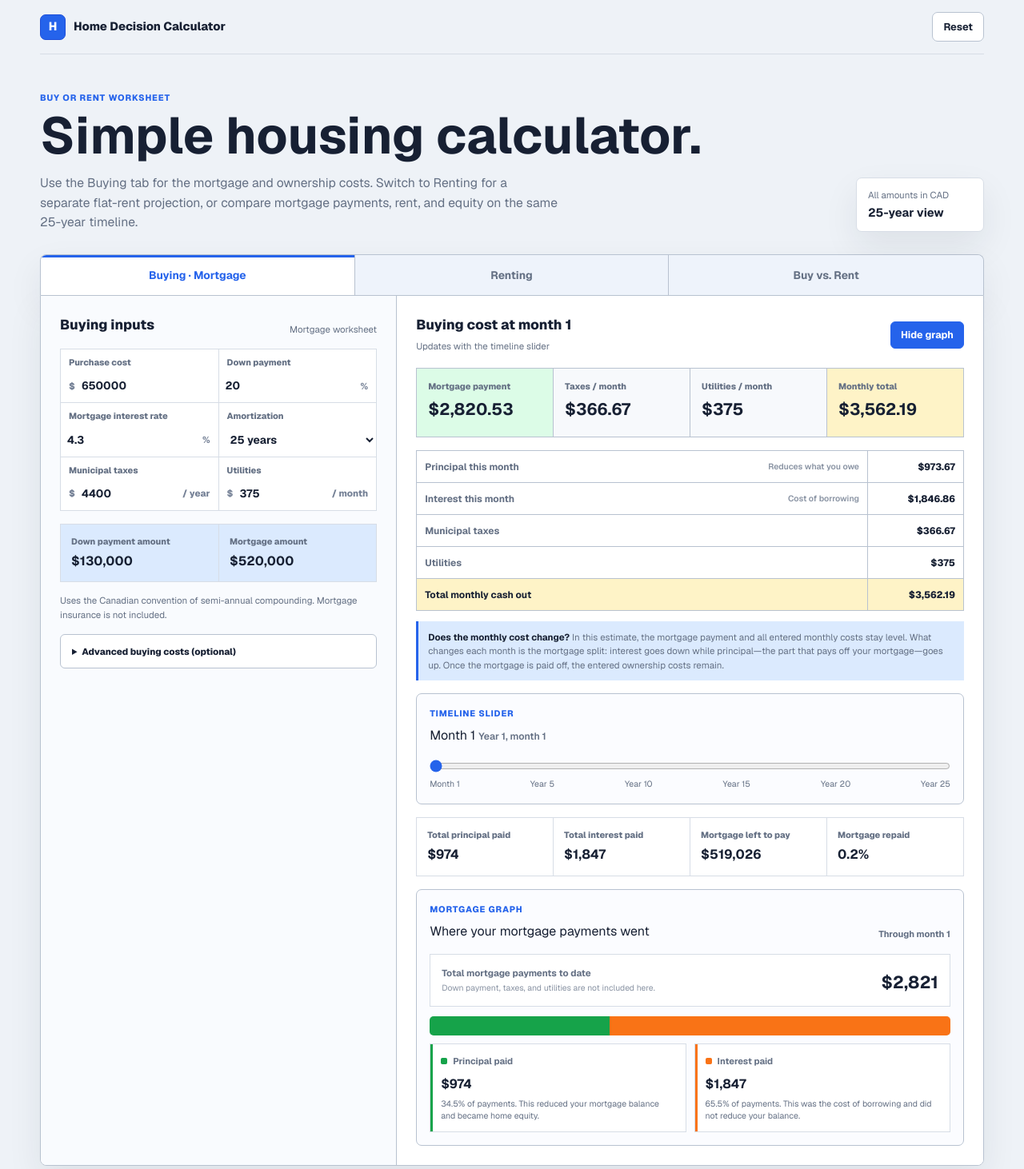
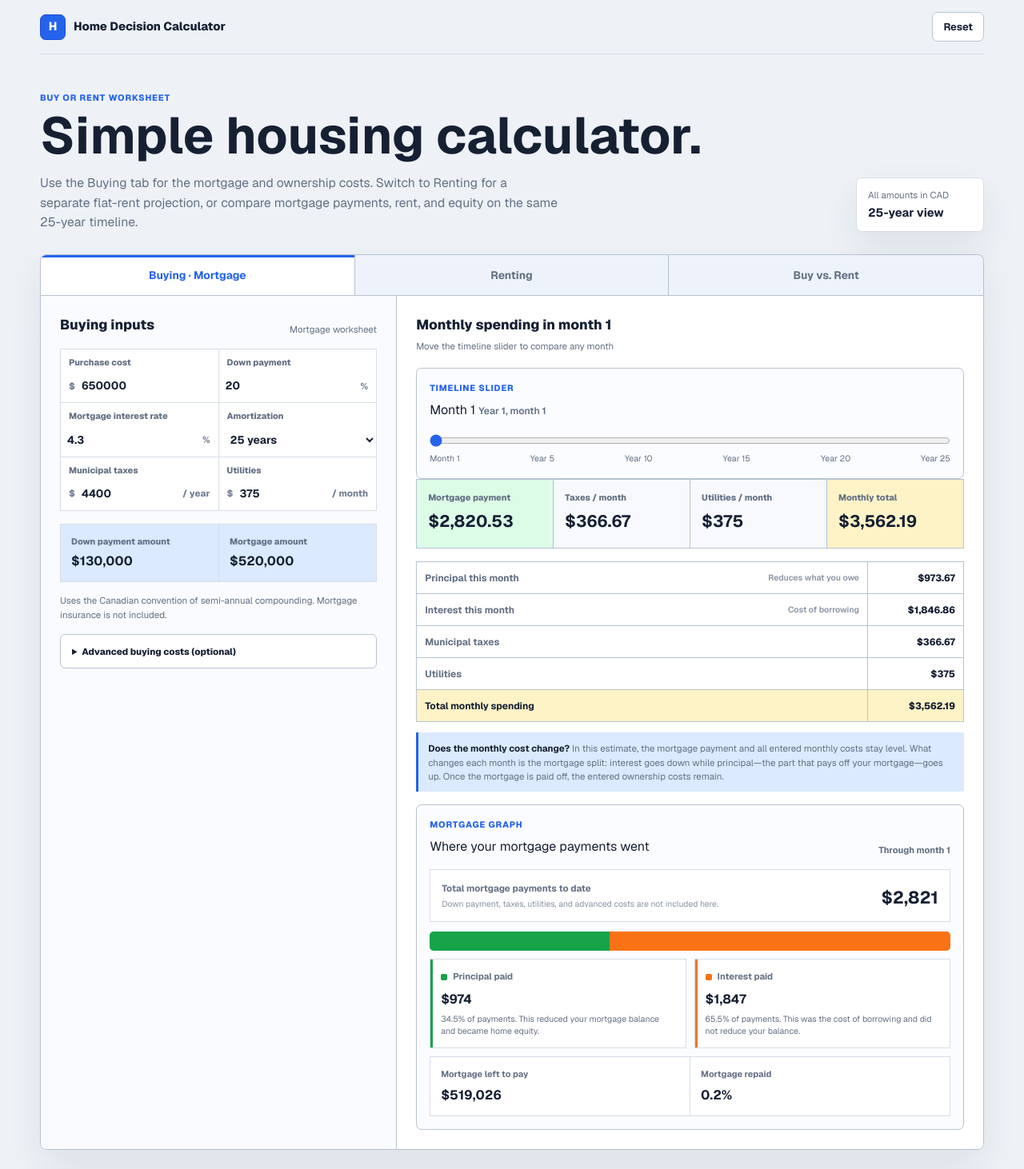
Before and after one commit to gerritsa/homevsbuy, a Next.js app: page / in a window 1280 px wide. Shown: the top 1462 px of the page at 80% size. Built offline with nearby package versions, Linux system fonts and the light colour scheme.

Commit message:
Streamline buying tab mortgage summary

```diff
--- a/app/globals.css
+++ b/app/globals.css
@@ -91,7 +91,6 @@ footer {
 }
 
 .reset-button,
-.graph-toggle,
 .tab {
   border: 1px solid var(--line-strong);
   background: white;
@@ -106,7 +105,6 @@ footer {
 }
 
 .reset-button:hover,
-.graph-toggle:hover,
 .tab:hover {
   border-color: var(--blue);
 }
@@ -407,19 +405,6 @@ footer {
   align-items: center;
 }
 
-.graph-toggle {
-  height: 34px;
-  padding: 0 12px;
-  border-radius: 6px;
-  font-size: 0.78rem;
-}
-
-.graph-toggle.active {
-  border-color: var(--blue);
-  background: var(--blue);
-  color: white;
-}
-
 .monthly-grid {
   display: grid;
   grid-template-columns: repeat(3, minmax(0, 1fr));
@@ -607,6 +592,37 @@ footer {
 }
 
 .selected-grid strong {
+  font-size: 1.02rem;
+}
+
+.mortgage-status-grid {
+  display: grid;
+  grid-template-columns: repeat(2, minmax(0, 1fr));
+  margin-top: 10px;
+  border-top: 1px solid var(--line);
+  border-left: 1px solid var(--line);
+}
+
+.mortgage-status-grid > div {
+  padding: 13px;
+  border-right: 1px solid var(--line);
+  border-bottom: 1px solid var(--line);
+  background: white;
+}
+
+.mortgage-status-grid span,
+.mortgage-status-grid strong {
+  display: block;
+}
+
+.mortgage-status-grid span {
+  color: var(--muted);
+  font-size: 0.68rem;
+  font-weight: 700;
+}
+
+.mortgage-status-grid strong {
+  margin-top: 7px;
   font-size: 1.02rem;
 }
 
@@ -1282,6 +1298,7 @@ footer {
   .formula-grid,
   .monthly-grid,
   .selected-grid,
+  .mortgage-status-grid,
   .payment-split-cards,
   .comparison-assumptions,
   .comparison-metrics {
--- a/app/page.tsx
+++ b/app/page.tsx
@@ -1,6 +1,6 @@
 "use client"
 
-import { useMemo, useState } from "react"
+import { useEffect, useMemo, useRef, useState } from "react"
 
 type CalculatorInputs = {
   purchasePrice: number
@@ -160,6 +160,15 @@ function NumberField({
   max?: number
   step?: number | "any"
 }) {
+  const [draftValue, setDraftValue] = useState(String(value))
+  const inputRef = useRef<HTMLInputElement>(null)
+
+  useEffect(() => {
+    if (document.activeElement !== inputRef.current) {
+      setDraftValue(String(value))
+    }
+  }, [value])
+
   return (
     <label className="field" htmlFor={id}>
       <span className="field-label">{label}</span>
@@ -170,10 +179,27 @@ function NumberField({
           inputMode="decimal"
           max={max}
           min={min}
-          onChange={(event) => onChange(Number(event.target.value))}
+          onBlur={() => {
+            if (draftValue.trim() === "") {
+              setDraftValue("0")
+              onChange(0)
+            }
+          }}
+          onChange={(event) => {
+            const nextValue = event.target.value
+            setDraftValue(nextValue)
+
+            if (nextValue !== "") {
+              const nextNumber = Number(nextValue)
+              if (Number.isFinite(nextNumber)) {
+                onChange(nextNumber)
+              }
+            }
+          }}
           step={step}
           type="number"
-          value={value}
+          ref={inputRef}
+          value={draftValue}
         />
         {suffix ? <span className="input-affix suffix">{suffix}</span> : null}
       </span>
@@ -249,7 +275,6 @@ export default function Home() {
   const [inputs, setInputs] = useState(initialInputs)
   const [activeTab, setActiveTab] = useState<"buy" | "rent" | "compare">("buy")
   const [selectedMonth, setSelectedMonth] = useState(1)
-  const [showGraph, setShowGraph] = useState(true)
   const [includeOwnerExtras, setIncludeOwnerExtras] = useState(true)
   const [includeDownPayment, setIncludeDownPayment] = useState(false)
 
@@ -393,7 +418,6 @@ export default function Home() {
   const resetCalculator = () => {
     setInputs(initialInputs)
     setSelectedMonth(1)
-    setShowGraph(true)
     setIncludeOwnerExtras(true)
     setIncludeDownPayment(false)
   }
@@ -597,19 +621,12 @@ export default function Home() {
             <section className="results-book" aria-live="polite">
               <div className="sheet-title results-title">
                 <div>
-                  <h2>Buying cost at month {results.selectedMonth}</h2>
-                  <span>Updates with the timeline slider</span>
+                  <h2>Monthly spending in month {results.selectedMonth}</h2>
+                  <span>Move the timeline slider to compare any month</span>
                 </div>
-                <button
-                  aria-controls="mortgage-graph"
-                  aria-expanded={showGraph}
-                  className={showGraph ? "graph-toggle active" : "graph-toggle"}
-                  onClick={() => setShowGraph((current) => !current)}
-                  type="button"
-                >
-                  {showGraph ? "Hide graph" : "Show graph"}
-                </button>
               </div>
+
+              <TimelineSlider selectedMonth={results.selectedMonth} onChange={setSelectedMonth} />
 
               <div className="monthly-grid four-up">
                 <div className="monthly-card owner">
@@ -658,7 +675,7 @@ export default function Home() {
                 <DetailRow
                   amount={preciseMoney(results.selectedMonthlyOwnerTotal)}
                   emphasis
-                  label="Total monthly cash out"
+                  label="Total monthly spending"
                 />
               </div>
               <p className="monthly-explainer">
@@ -669,28 +686,6 @@ export default function Home() {
                 remain.
               </p>
 
-              <TimelineSlider selectedMonth={results.selectedMonth} onChange={setSelectedMonth} />
-
-              <div className="selected-grid">
-                <div>
-                  <span>Total principal paid</span>
-                  <strong>{money(results.selectedPrincipalPaid)}</strong>
-                </div>
-                <div>
-                  <span>Total interest paid</span>
-                  <strong>{money(results.selectedInterestPaid)}</strong>
-                </div>
-                <div>
-                  <span>Mortgage left to pay</span>
-                  <strong>{money(results.balanceAtSelectedMonth)}</strong>
-                </div>
-                <div>
-                  <span>Mortgage repaid</span>
-                  <strong>{percent(results.paidOffAtSelectedMonth)}</strong>
-                </div>
-              </div>
-
-              {showGraph ? (
               <div className="graph-panel" id="mortgage-graph">
                 <div className="graph-heading">
                   <div>
@@ -702,7 +697,9 @@ export default function Home() {
                 <div className="payment-total">
                   <span>Total mortgage payments to date</span>
                   <strong>{money(principalVsInterestTotal)}</strong>
-                    <small>Down payment, taxes, and utilities are not included here.</small>
+                  <small>
+                    Down payment, taxes, utilities, and advanced costs are not included here.
+                  </small>
                 </div>
                 <div
                   aria-label={`${money(principalVsInterestTotal)} in total mortgage payments: ${money(results.selectedPrincipalPaid)} principal and ${money(results.selectedInterestPaid)} interest`}
@@ -744,8 +741,17 @@ export default function Home() {
                     </small>
                   </div>
                 </div>
+                <div className="mortgage-status-grid">
+                  <div>
+                    <span>Mortgage left to pay</span>
+                    <strong>{money(results.balanceAtSelectedMonth)}</strong>
                   </div>
-              ) : null}
+                  <div>
+                    <span>Mortgage repaid</span>
+                    <strong>{percent(results.paidOffAtSelectedMonth)}</strong>
+                  </div>
+                </div>
+              </div>
             </section>
           </div>
 
```
Also changed, not shown: 1 other file (tests, documents, lock files or other folders). Lines whose indentation alone changed are shown as unchanged.
